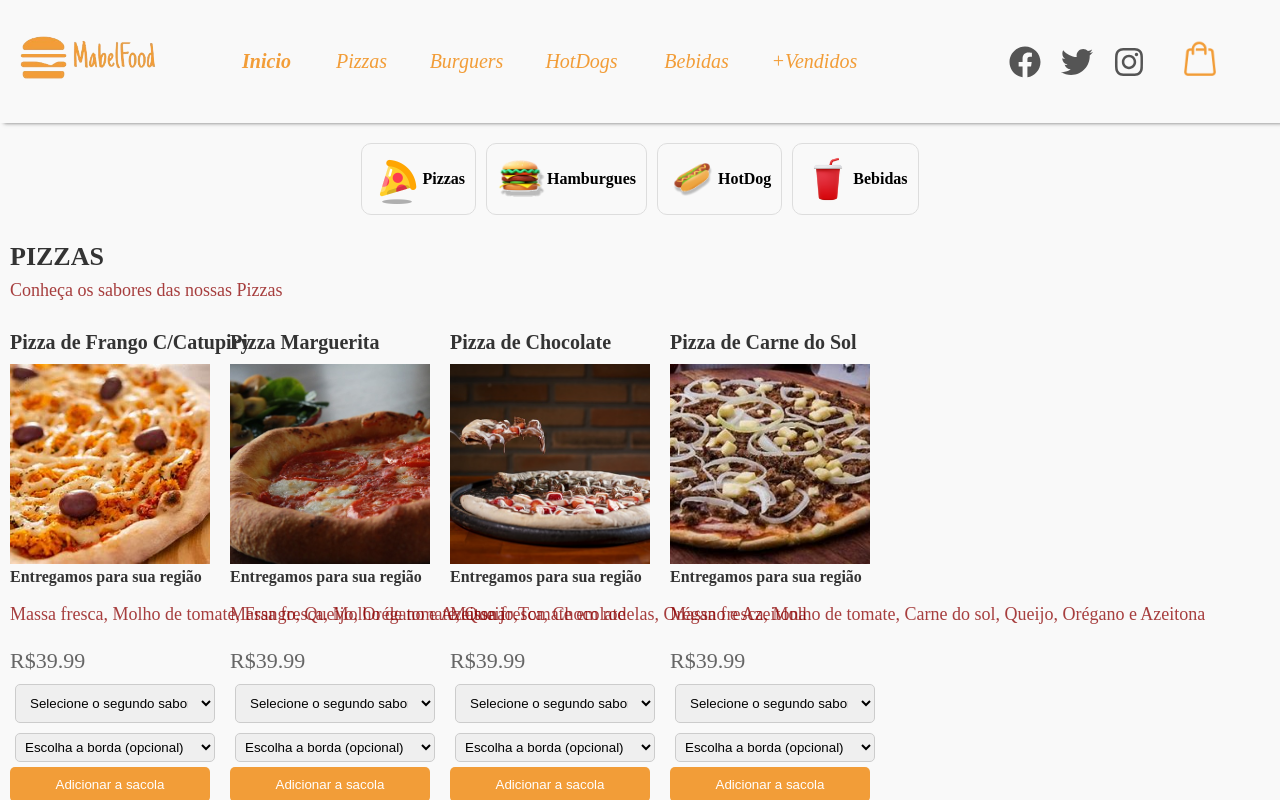
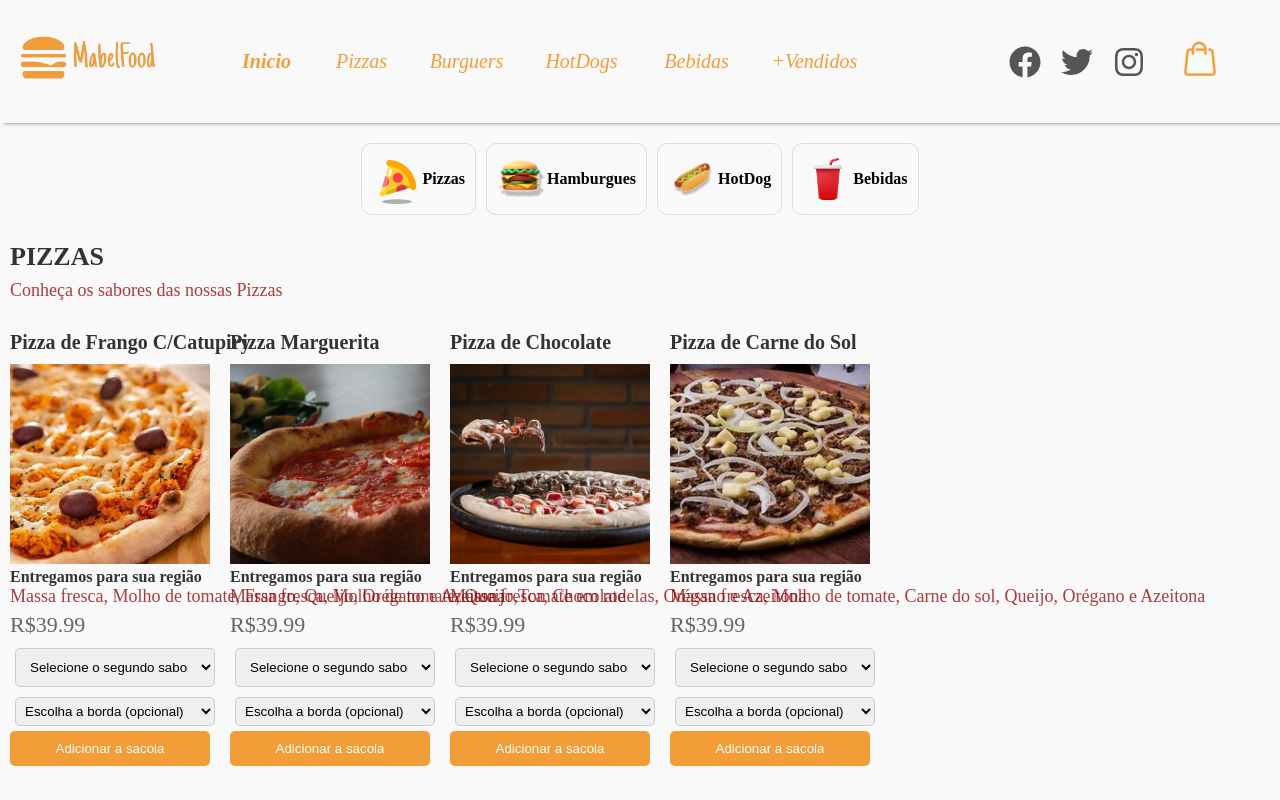
Before and after one commit to MateusProDev/MabelFood, a React (Create React App) app: page /Pizzas in a window 1280 px wide. Built offline with nearby package versions, Linux system fonts and the light colour scheme.

Commit message:
add detalhes

```diff
--- a/src/components/Pagina1.jsx
+++ b/src/components/Pagina1.jsx
@@ -84,7 +84,7 @@ const Pagina1 = ({ addToCart }) => {
         {products.map((product) => (
           <section key={product.id} className="produto">
             <h2>{product.name}</h2>
-            <div>
+            <div className="boxPg1">
               <img src={product.imgSrc} alt={product.name} />
               <br />
               <strong>{product.content}</strong>
--- a/src/components/pagina1.css
+++ b/src/components/pagina1.css
@@ -12,8 +12,12 @@
   margin: -10px 0 -30px 0;
   align-items: center;
 }
+.boxPg1 p{
+  margin: -0px;
+}
 .descri {
   margin: 0;
+  font-size: 12x;
 }
 /* Estilo para o select de sabores */
 .pagina1-container .select-flavor,
```
